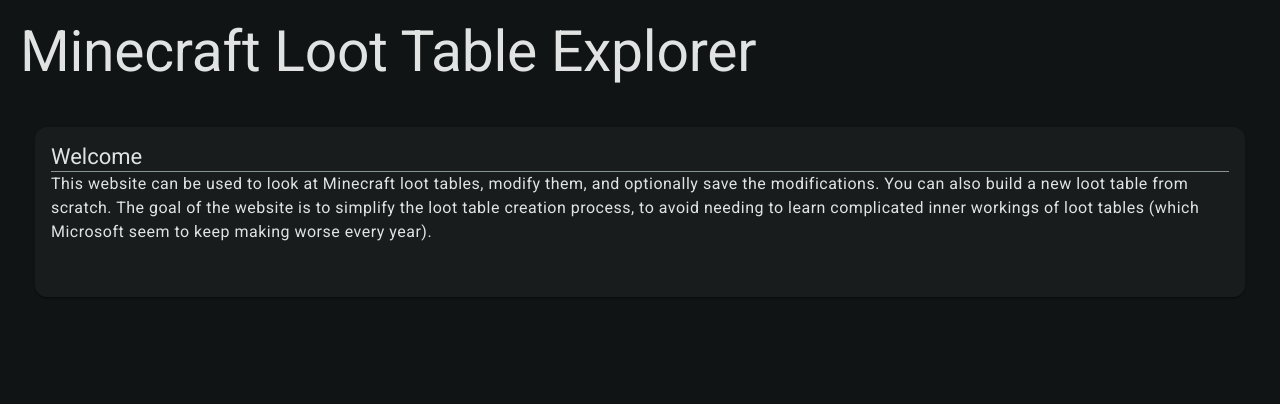
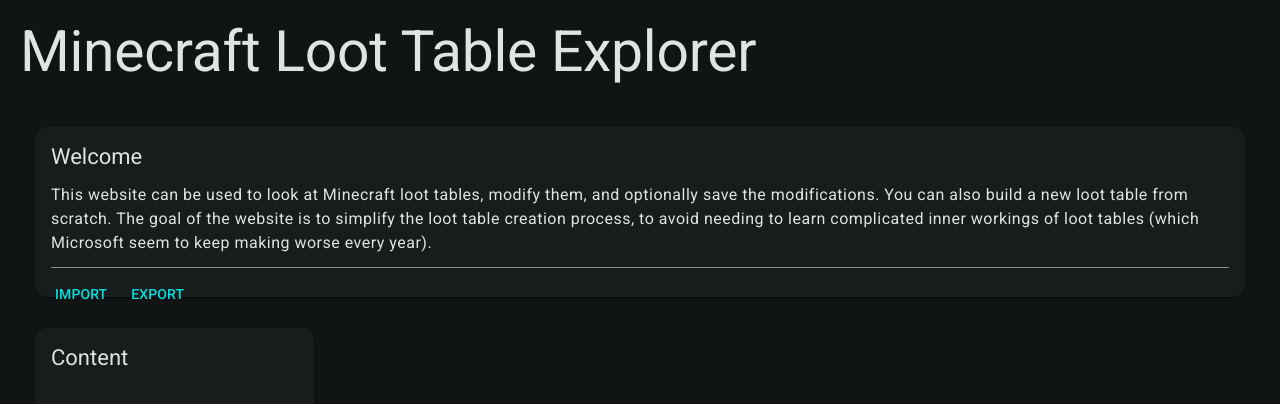
Before and after one commit to soni801/mc-loot-table-explorer, an Angular app: page / in a window 1280 px wide. Shown: the top 404 px of the page. Built offline with nearby package versions, Linux system fonts and the light colour scheme.

Commit message:
feat: implement file import and export

```diff
--- a/src/app/home/home.component.html
+++ b/src/app/home/home.component.html
@@ -1,6 +1,6 @@
 <div class="grid-container">
   <h1 class="mat-h1">Minecraft Loot Table Explorer</h1>
-  <mat-grid-list cols="2" rowHeight="200px">
+  <mat-grid-list cols="4" rowHeight="200px">
     <!--@for (card of cards | async; track card) {
       <mat-grid-tile [colspan]="card.cols" [rowspan]="card.rows">
         <mat-card class="dashboard-card">
@@ -22,18 +22,32 @@
         </mat-card>
       </mat-grid-tile>
     }-->
-    <mat-grid-tile colspan="2" rowspan="1">
+    <mat-grid-tile colspan="4">
       <mat-card class="dashboard-card">
         <mat-card-header>
           <mat-card-title>Welcome</mat-card-title>
         </mat-card-header>
         <mat-card-content>
-          <mat-divider></mat-divider>
-          <p>This website can be used to look at Minecraft loot tables, modify them, and optionally save the
+          <p class="padding-top">This website can be used to look at Minecraft loot tables, modify them, and optionally save the
             modifications. You can also build a new loot table from scratch. The goal of the website is to simplify the
             loot table creation process, to avoid needing to learn complicated inner workings of loot tables (which
             Microsoft seem to keep making worse every year).</p>
+          <mat-divider></mat-divider>
         </mat-card-content>
+        <mat-card-actions>
+          <button mat-button (click)="fileInput.click()">IMPORT</button>
+          <button mat-button (click)="exportFile()">EXPORT</button>
+          <input hidden (change)="onFileSelected()" #fileInput type="file" id="import-file-input">
+          <a hidden id="export-file-anchor"></a>
+        </mat-card-actions>
+      </mat-card>
+    </mat-grid-tile>
+    <mat-grid-tile rowspan="2">
+      <mat-card class="dashboard-card">
+        <mat-card-header>
+          <mat-card-title>Content</mat-card-title>
+        </mat-card-header>
+        <mat-card-content class="scroll">{{text}}</mat-card-content>
       </mat-card>
     </mat-grid-tile>
   </mat-grid-list>
--- a/src/app/home/home.component.ts
+++ b/src/app/home/home.component.ts
@@ -22,4 +22,31 @@
     MatDivider
   ]
 })
-export class HomeComponent {}
+export class HomeComponent {
+  importedFile: any = null;
+  text: string = '';
+
+  onFileSelected() {
+    const inputNode: any = document.querySelector('#import-file-input');
+
+    if (typeof (FileReader) !== 'undefined') {
+      const reader = new FileReader();
+
+      reader.onload = (e: any) => {
+        this.importedFile = JSON.parse(e.target.result);
+        this.text = JSON.stringify(this.importedFile);
+      };
+
+      reader.readAsText(inputNode.files[0]);
+    }
+  }
+
+  exportFile() {
+    const dataAsString = 'data:text/json;charset=utf-8,' + encodeURIComponent(JSON.stringify(this.importedFile));
+    const exportFileAnchor = document.querySelector('#export-file-anchor') as HTMLAnchorElement;
+
+    exportFileAnchor.setAttribute('href', dataAsString);
+    exportFileAnchor.setAttribute('download', 'loot_table.json');
+    exportFileAnchor.click();
+  }
+}
--- a/src/styles.scss
+++ b/src/styles.scss
@@ -2,3 +2,7 @@
 
 html, body { height: 100%; }
 body { margin: 0; font-family: Roboto, "Helvetica Neue", sans-serif; }
+
+// Utility classes
+.padding-top { padding-top: .75em; }
+.scroll { overflow-x: scroll; }
```
